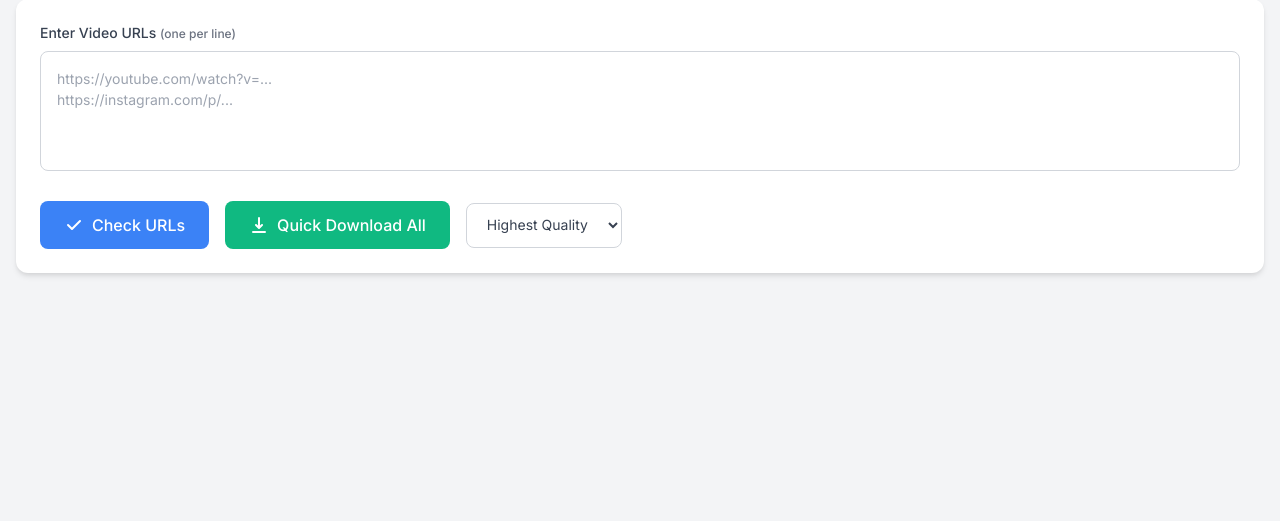
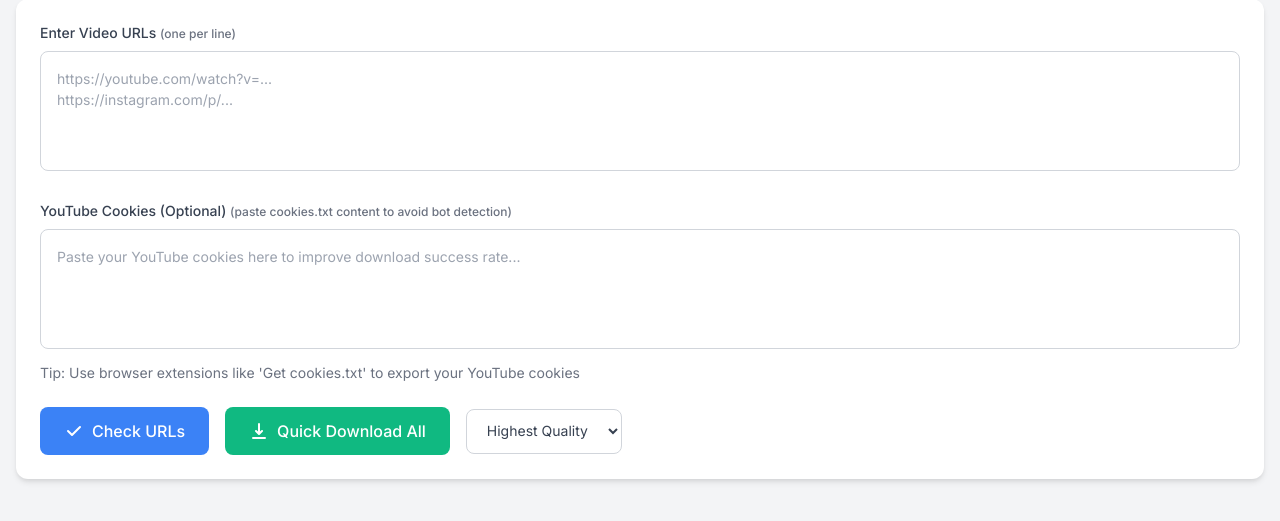
Before and after one commit to pinkeshdpatel/video-downloader, a Flask app: page / in a window 1280 px wide. Shown: the part 137-658 px from the top of the page. Run offline with Flask 2, Linux system fonts and the light colour scheme; some libraries are stand-ins or nearby versions.

Commit message:
Added user cookie support to web interface to improve YouTube download success rate

```diff
--- a/app.py
+++ b/app.py
@@ -8,6 +8,7 @@ import requests
 from functools import partial
 import threading
 import random
+import tempfile
 
 # Set up logging
 logging.basicConfig(
@@ -25,15 +26,18 @@ app.config['MAX_CONTENT_LENGTH'] = 16 * 1024 * 1024  # 16MB max-limit
 
 # Constants
 DOWNLOAD_FOLDER = os.getenv('DOWNLOAD_FOLDER', os.path.join(os.path.dirname(os.path.abspath(__file__)), 'static', 'downloads'))
+TEMP_FOLDER = os.getenv('TEMP_FOLDER', os.path.join(os.path.dirname(os.path.abspath(__file__)), 'temp'))
 os.makedirs(DOWNLOAD_FOLDER, exist_ok=True)
+os.makedirs(TEMP_FOLDER, exist_ok=True)
 
-# Clean up old downloads periodically
-def cleanup_downloads():
+# Clean up old downloads and temp files periodically
+def cleanup_files():
     try:
         # Delete files older than 1 hour
         max_age = 3600  # 1 hour in seconds
         current_time = time.time()
 
+        # Clean downloads
         for filename in os.listdir(DOWNLOAD_FOLDER):
             file_path = os.path.join(DOWNLOAD_FOLDER, filename)
             if os.path.isfile(file_path):
@@ -44,18 +48,43 @@ def cleanup_downloads():
                         logger.info(f"Cleaned up old file: {filename}")
                     except Exception as e:
                         logger.error(f"Error cleaning up {filename}: {e}")
+
+        # Clean temp files
+        for filename in os.listdir(TEMP_FOLDER):
+            if filename.startswith('user_cookies_'):
+                file_path = os.path.join(TEMP_FOLDER, filename)
+                file_age = current_time - os.path.getmtime(file_path)
+                if file_age > max_age:
+                    try:
+                        os.remove(file_path)
+                        logger.info(f"Cleaned up temp file: {filename}")
+                    except Exception as e:
+                        logger.error(f"Error cleaning up temp file {filename}: {e}")
+
     except Exception as e:
         logger.error(f"Error in cleanup: {e}")
 
 # Run cleanup every hour
 def schedule_cleanup():
     while True:
-        cleanup_downloads()
+        cleanup_files()
         time.sleep(3600)  # Sleep for 1 hour
 
 # Start cleanup thread
 cleanup_thread = threading.Thread(target=schedule_cleanup, daemon=True)
 cleanup_thread.start()
+
+def save_user_cookies(cookies_str: str) -> str:
+    """Save user cookies to a temporary file and return the file path"""
+    try:
+        # Create a temporary file with random name
+        cookie_file = os.path.join(TEMP_FOLDER, f'user_cookies_{random.randint(1000, 9999)}.txt')
+        with open(cookie_file, 'w') as f:
+            f.write(cookies_str)
+        return cookie_file
+    except Exception as e:
+        logger.error(f"Error saving cookies: {e}")
+        return None
 
 # Global dictionaries for tracking downloads
 download_progress = {}
@@ -70,7 +99,7 @@ USER_AGENTS = [
     'Mozilla/5.0 (iPhone; CPU iPhone OS 16_1 like Mac OS X) AppleWebKit/605.1.15 (KHTML, like Gecko) Version/16.0 Mobile/15E148 Safari/604.1'
 ]
 
-def get_yt_dlp_opts(quality='best'):
+def get_yt_dlp_opts(quality='best', cookies_str=None):
     # Randomly select a User-Agent
     selected_user_agent = random.choice(USER_AGENTS)
 
@@ -89,7 +118,6 @@ def get_yt_dlp_opts(quality='best'):
         'no_color': True,
         'geo_bypass': True,
         'geo_bypass_country': 'US',
-        'cookiefile': 'cookies.txt',  # Use cookies for authentication
         'extractor_args': {
             'youtube': {
                 'skip': [],
@@ -118,8 +146,14 @@ def get_yt_dlp_opts(quality='best'):
     }
 
     # Add random sleep between requests
-    opts['sleep_interval'] = (1, 3)
+    opts['sleep_interval'] = random.randint(1, 3)
     opts['max_sleep_interval'] = 5
+
+    # Add cookies if provided
+    if cookies_str:
+        cookie_file = save_user_cookies(cookies_str)
+        if cookie_file:
+            opts['cookiefile'] = cookie_file
 
     return opts
 
@@ -195,6 +229,7 @@ def get_videos_info():
     try:
         data = request.get_json()
         urls = data.get('urls', [])
+        cookies = data.get('cookies', '')  # Get cookies from request
         videos_info = []
         errors = []
 
@@ -202,7 +237,7 @@ def get_videos_info():
 
         for url in urls:
             try:
-                ydl_opts = get_yt_dlp_opts()
+                ydl_opts = get_yt_dlp_opts(cookies_str=cookies)
                 with yt_dlp.YoutubeDL(ydl_opts) as ydl:
                     logger.info(f"Extracting info for URL: {url}")
                     info = ydl.extract_info(url, download=False)
@@ -243,100 +278,51 @@ def download_video():
 
         urls = data.get('urls', [])
         quality = data.get('quality', 'highest')
+        cookies = data.get('cookies', '')  # Get cookies from request
 
         if not urls:
             logger.error("No URLs provided")
             return jsonify({'error': 'No URLs provided'}), 400
 
-        # Create downloads directory in the static folder
-        download_dir = os.path.join(app.static_folder, 'downloads')
-        os.makedirs(download_dir, exist_ok=True)
-        logger.info(f"Using download directory: {download_dir}")
+        # Process each URL
+        results = []
+        for url in urls:
+            try:
+                # Generate unique filename
+                filename = f"video_{int(time.time())}_{random.randint(1000, 9999)}.mp4"
+                output_path = os.path.join(DOWNLOAD_FOLDER, filename)
 
-        # Convert quality setting to yt-dlp format string
-        if quality == 'highest':
-            format_string = 'bestvideo[ext=mp4]+bestaudio[ext=m4a]/best[ext=mp4]/best'
-        else:
-            height = quality.replace('p', '')  # Convert '1080p' to '1080'
-            format_string = f'bestvideo[height<={height}][ext=mp4]+bestaudio[ext=m4a]/best[height<={height}][ext=mp4]/best'
+                # Configure yt-dlp options
+                ydl_opts = get_yt_dlp_opts(quality, cookies)
+                ydl_opts.update({
+                    'outtmpl': output_path,
+                    'progress_hooks': [partial(handle_progress, filename=filename)]
+                })
 
-        logger.info(f"Using format string: {format_string}")
+                # Start download
+                with yt_dlp.YoutubeDL(ydl_opts) as ydl:
+                    logger.info(f"Starting download for URL: {url}")
+                    ydl.download([url])
 
-        results = []
-        for index, url in enumerate(urls, 1):
-            try:
-                logger.info(f"Processing URL {index}: {url}")
-
-                # Convert shorts URL if needed
-                if '/shorts/' in url:
-                    video_id = url.split('/shorts/')[1].split('?')[0]
-                    url = f'https://www.youtube.com/watch?v={video_id}'
-                    logger.info(f"Converted shorts URL to: {url}")
-
-                # Add random delay between videos
-                if index > 1:
-                    time.sleep(random.uniform(1, 5))  # Random delay between 1-5 seconds
-
-                # First get video info to get the title
-                info_result = get_video_info(url)
-                if 'error' in info_result:
-                    raise Exception(info_result['error'])
-
-                # Create filename from video title
-                video_title = info_result.get('title', f'video{index}')
-                safe_title = "".join(x for x in video_title if x.isalnum() or x in (' ', '-', '_'))[:50]  # Limit length
-                filename = f"video{index}_{safe_title}.mp4"
-                filename = filename.replace(' ', '_')  # Replace spaces with underscores
-
-                output_path = os.path.join(download_dir, filename)
-                logger.info(f"Will download to: {output_path}")
-
-                # Download the video
-                ydl_opts = {
-                    **get_yt_dlp_opts(format_string),
-                    'outtmpl': output_path,
-                    'progress_hooks': [lambda d: handle_progress(d, filename)]
-                }
-
-                with yt_dlp.YoutubeDL(ydl_opts) as ydl:
-                    error_code = ydl.download([url])
-                    if error_code != 0:
-                        raise Exception(f"yt-dlp returned error code: {error_code}")
-
-                if not os.path.exists(output_path):
-                    raise Exception("Download completed but file not found")
-
-                file_size = os.path.getsize(output_path)
-                logger.info(f"Download completed: {filename}, size: {file_size} bytes")
-
-                # Generate download URL
-                download_url = url_for('static', filename=f'downloads/{filename}', _external=True)
-                logger.info(f"Download URL: {download_url}")
-
+                download_url = url_for('download_file', filename=filename, _external=True)
                 results.append({
                     'url': url,
-                    'filename': filename,
-                    'status': 'completed',
-                    'message': 'Download completed successfully',
+                    'status': 'success',
                     'download_url': download_url,
-                    'file_size': file_size,
-                    'title': video_title
+                    'filename': filename
+                })
+                logger.info(f"Download completed for {url}")
+
+            except Exception as e:
+                error_msg = f"Error downloading {url}: {str(e)}"
+                logger.error(error_msg)
+                results.append({
+                    'url': url,
+                    'status': 'error',
+                    'error': error_msg
                 })
 
-            except Exception as e:
-                error_msg = str(e)
-                logger.error(f"Download error for {url}: {error_msg}")
-                results.append({
-                    'url': url,
-                    'error': error_msg,
-                    'status': 'error'
-                })
-
-        if not any(result.get('status') == 'completed' for result in results):
-            return jsonify({'error': 'No valid videos found', 'details': results}), 400
-
-        logger.info(f"Returning results: {results}")
-        return jsonify(results)
+        return jsonify({'results': results})
 
     except Exception as e:
         error_msg = str(e)
--- a/templates/index.html
+++ b/templates/index.html
@@ -125,6 +125,21 @@
                 ></textarea>
             </div>
 
+            <div class="mb-6">
+                <label for="cookies" class="block text-sm font-medium text-gray-700 mb-2">
+                    YouTube Cookies (Optional)
+                    <span class="text-gray-500 text-xs">(paste cookies.txt content to avoid bot detection)</span>
+                </label>
+                <textarea
+                    id="cookies"
+                    class="textarea-custom h-24"
+                    placeholder="Paste your YouTube cookies here to improve download success rate..."
+                ></textarea>
+                <p class="mt-2 text-sm text-gray-500">
+                    Tip: Use browser extensions like 'Get cookies.txt' to export your YouTube cookies
+                </p>
+            </div>
+
             <div class="flex flex-wrap items-center gap-4">
                 <button id="checkUrls" class="btn btn-primary">
                     <svg xmlns="http://www.w3.org/2000/svg" class="h-5 w-5" viewBox="0 0 20 20" fill="currentColor">
@@ -234,12 +249,16 @@
 
             console.log('Checking URLs:', urls);
             try {
+                const cookies = document.getElementById('cookies').value.trim();
                 const response = await fetch('/api/video-info', {
                     method: 'POST',
                     headers: {
                         'Content-Type': 'application/json'
                     },
-                    body: JSON.stringify({ urls })
+                    body: JSON.stringify({
+                        urls,
+                        cookies
+                    })
                 });
 
                 if (!response.ok) {
@@ -248,28 +267,10 @@
 
                 const data = await response.json();
                 console.log('Raw API Response:', data);
-
-                if (data.error) {
-                    showMessage(data.error);
-                    return null;
-                }
-
-                // Show any errors from the backend
-                if (data.errors && data.errors.length > 0) {
-                    data.errors.forEach(error => showMessage(error));
-                }
-
-                // Ensure videos is an array
-                if (!data.videos || !Array.isArray(data.videos)) {
-                    console.error('Invalid videos data:', data);
-                    showMessage('Invalid response from server');
-                    return null;
-                }
-
-                return data.videos;
+                return data;
             } catch (error) {
-                console.error('Error:', error);
-                showMessage(`Error: ${error.message}`);
+                console.error('Error checking URLs:', error);
+                showMessage(`Error checking URLs: ${error.message}`);
                 return null;
             }
         }
@@ -304,6 +305,52 @@
             });
         }
 
+        // Download videos function
+        async function downloadVideos(urls, quality = 'highest') {
+            try {
+                const cookies = document.getElementById('cookies').value.trim();
+                const response = await fetch('/api/download', {
+                    method: 'POST',
+                    headers: {
+                        'Content-Type': 'application/json'
+                    },
+                    body: JSON.stringify({
+                        urls,
+                        quality,
+                        cookies
+                    })
+                });
+
+                if (!response.ok) {
+                    throw new Error(`HTTP error! status: ${response.status}`);
+                }
+
+                const data = await response.json();
+
+                if (data.error) {
+                    showMessage(data.error);
+                    return null;
+                }
+
+                // Show any errors from individual downloads
+                if (data.results) {
+                    data.results.forEach(result => {
+                        if (result.status === 'error') {
+                            showMessage(result.error);
+                        } else {
+                            showMessage(`Successfully downloaded: ${result.filename}`, 'success');
+                        }
+                    });
+                }
+
+                return data;
+            } catch (error) {
+                console.error('Error downloading videos:', error);
+                showMessage(`Error downloading videos: ${error.message}`);
+                return null;
+            }
+        }
+
         // Main download function
         async function startDownload(urls, skipPreview = false) {
             console.log('Starting download process for URLs:', urls);
@@ -330,46 +377,10 @@
                         const videoUrls = videos.map(v => v.url);
                         console.log('Sending URLs for download:', videoUrls);
 
-                        const response = await fetch('/api/download', {
-                            method: 'POST',
-                            headers: {
-                                'Content-Type': 'application/json'
-                            },
-                            body: JSON.stringify({
-                                urls: videoUrls,
-                                quality: qualitySelect.value
-                            })
-                        });
-
-                        if (!response.ok) {
-                            throw new Error(`HTTP error! status: ${response.status}`);
-                        }
-
-                        const downloadData = await response.json();
-                        console.log('Download response:', downloadData);
-
-                        if (downloadData.error) {
-                            showMessage(`Download error: ${downloadData.error}`, 'error');
-                        } else if (Array.isArray(downloadData)) {
-                            downloadData.forEach((result, index) => {
-                                if (result.error) {
-                                    showMessage(`Failed to download video ${index + 1}: ${result.error}`, 'error');
-                                } else {
-                                    // Create download link
-                                    const link = document.createElement('a');
-                                    link.href = result.download_url;
-                                    link.download = result.filename;
-                                    link.style.display = 'none';
-                                    document.body.appendChild(link);
-                                    link.click();
-                                    document.body.removeChild(link);
-
-                                    const title = result.title || `Video ${index + 1}`;
-                                    showMessage(`Downloading: ${title}`, 'success');
-                                }
-                            });
-                        } else {
-                            showMessage('Invalid response from server', 'error');
+                        const result = await downloadVideos(videoUrls, qualitySelect.value);
+                        if (result && result.results) {
+                            const successCount = result.results.filter(r => r.status === 'success').length;
+                            showMessage(`Successfully downloaded ${successCount} out of ${videoUrls.length} videos`, 'success');
                         }
                     } catch (error) {
                         console.error('Download error:', error);
```
